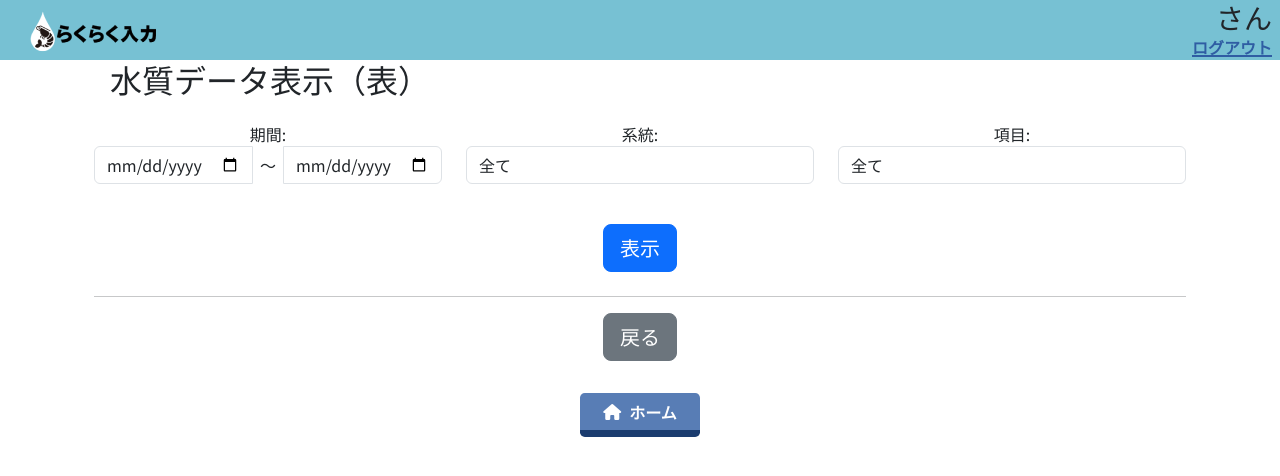
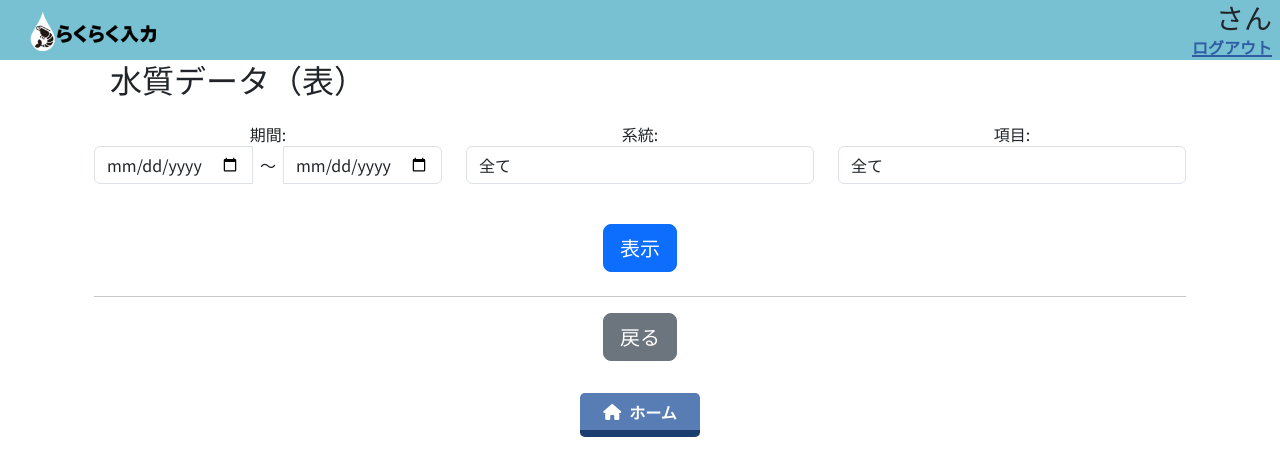
Before and after one commit to koachan777/rakuraku_input, a Django app: template src/rakuraku_apps/templates/log/table.html in a window 1280 px wide. Shown: the top 476 px of the page. Run offline with Django 3.2, Linux system fonts and the light colour scheme; the template is opened without the code that fills it, so the values that code supplies are empty; some libraries are stand-ins or nearby versions.

Commit message:
表示変更

```diff
--- a/src/rakuraku_apps/templates/log/table.html
+++ b/src/rakuraku_apps/templates/log/table.html
@@ -3,7 +3,7 @@
 
 {% block content %}
 <div class="container">
-    <h2 class="text-start ps-3 mb-4">水質データ表示（表）</h2>
+    <h2 class="text-start ps-3 mb-4">水質データ（表）</h2>
     <form method="GET" class="mb-4">
         <div class="row">
             <div class="col-md-4 mb-3">
```
